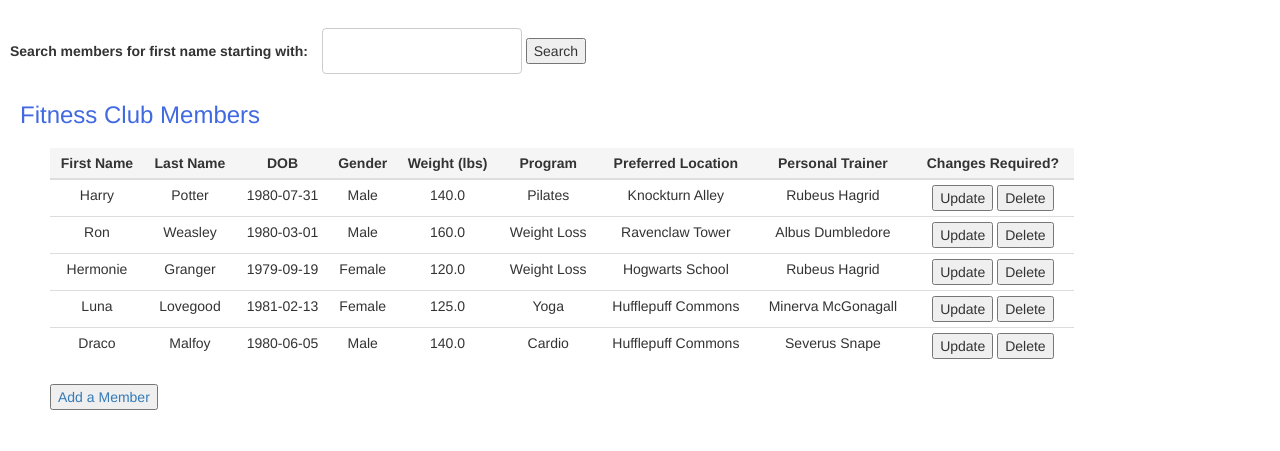
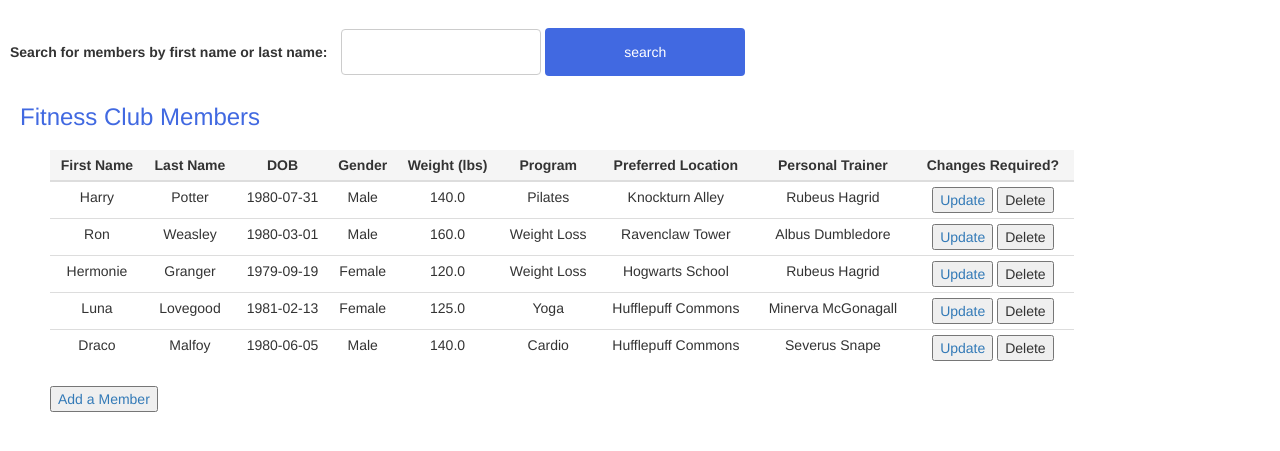
Before and after one commit to mittalj/cs340_databases_project, a Flask app: page /members in a window 1280 px wide. Shown: the part 52-503 px from the top of the page. Run offline with Flask 2, Linux system fonts and the light colour scheme; data comes from the database, SQL or seed files in the repository; data that the repository does not hold is empty; some libraries are stand-ins or nearby versions.

Commit message:
added search functionality on members page

```diff
--- a/templates/members.html
+++ b/templates/members.html
@@ -18,13 +18,12 @@
 {% endwith %}
 
 
-<form id='search_members' action='' method='POST'>
+<form action='/search' method='POST'>
 <!--- this form does not submit directly, the button handles all the interaction with backend -->
-    <label> Search members for first name starting with:</label>
+    <label> Search for members by first name or last name:</label>
     <input id='first_name' type='text' name='first_name' value=''>
-    <input type="button" value="Search" onclick="window.location='/search'">
+    <input type="submit" value="search" name= "search" onclick="window.location='/search'">
 </form>
-
 
 <h2>Fitness Club Members</h2>
 	 <!-- Search form -->
@@ -70,7 +69,7 @@
 
    <td>{{r[6]}}</td>
    <td>{{r[7]}}</td>
-   <td><input type='button' value='Update' name='Update' onclick="window.location='/updateMember/{{r[8]}}'">
+   <td><a href="/updateMember/{{r[8]}}"><button>Update</button></a>
    <input type='button' value='Delete' name='Delete' onclick="window.location='/deleteMember/{{r[8]}}'"</td>
   </tr>
   {% endfor %}
```
